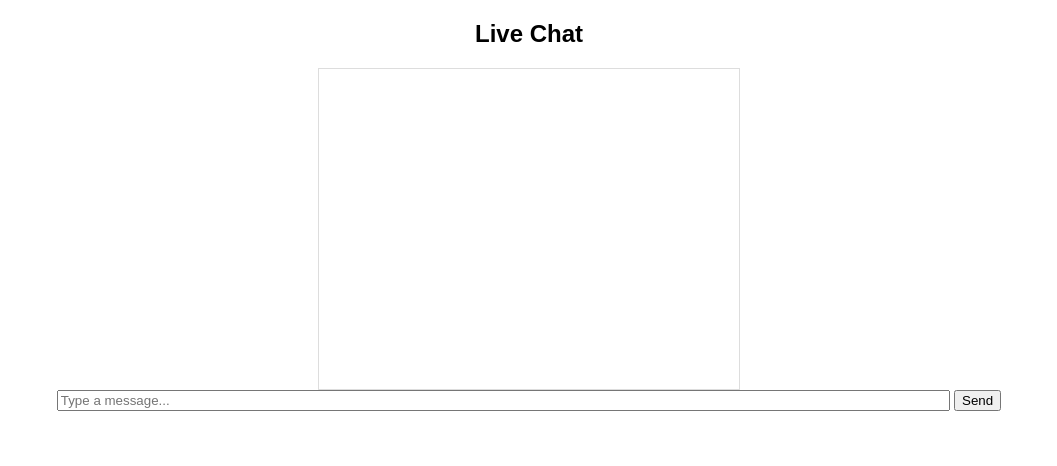
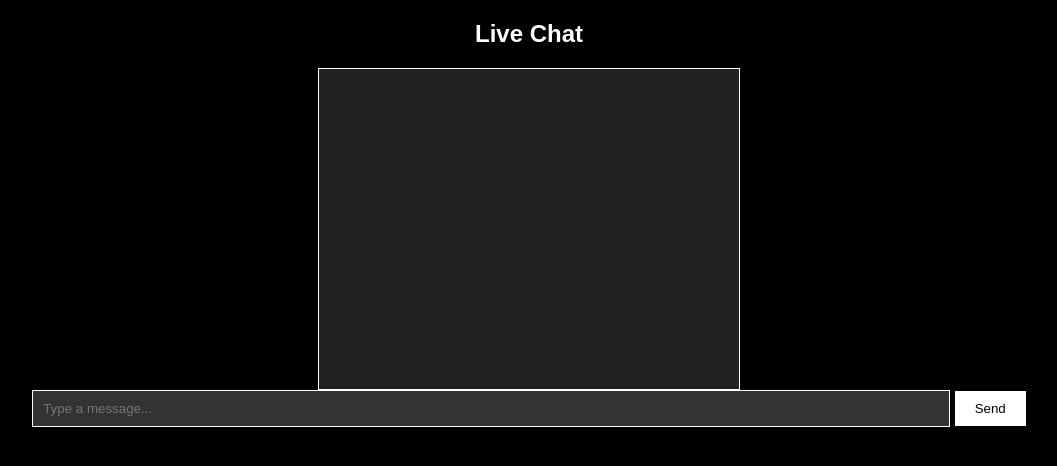
Before and after one commit to matteoaereo/live-chat, a plain HTML site: page index.html in a window 1280 px wide. Shown: the whole page, without its empty margins (111-1168 px from the left). Drawn offline with Linux system fonts and the light colour scheme; no server answers.

Commit message:
Update index.html

```diff
--- a/index.html
+++ b/index.html
@@ -7,10 +7,66 @@
     <script src="https://www.gstatic.com/firebasejs/10.7.1/firebase-app.js"></script>
     <script src="https://www.gstatic.com/firebasejs/10.7.1/firebase-firestore.js"></script>
     <style>
-        body { font-family: Arial, sans-serif; text-align: center; }
-        #chat-box { width: 90%; max-width: 400px; height: 300px; overflow-y: scroll; border: 1px solid #ddd; padding: 10px; margin: auto; }
-        #message { width: 70%; }
+        body {
+            font-family: Arial, sans-serif;
+            background-color: #000;
+            color: #fff;
+            text-align: center;
+            margin: 0;
+            padding: 0;
+        }
+
+        h2 {
+            color: #fff;
+        }
+
+        #chat-box {
+            width: 90%;
+            max-width: 400px;
+            height: 300px;
+            overflow-y: scroll;
+            border: 1px solid #fff;
+            padding: 10px;
+            margin: auto;
+            background-color: #222;
+            color: #fff;
+        }
+
+        #message {
+            width: 70%;
+            padding: 10px;
+            border: 1px solid #fff;
+            background-color: #333;
+            color: #fff;
+            margin-bottom: 10px;
+        }
+
+        button {
+            padding: 10px 20px;
+            background-color: #fff;
+            color: #000;
+            border: none;
+            cursor: pointer;
+        }
+
+        button:hover {
+            background-color: #ddd;
+        }
+
+        .message {
+            margin: 5px 0;
+            padding: 5px;
+            background-color: #444;
+            border-radius: 4px;
+        }
     </style>
+</head>
+<body>
+    <h2>Live Chat</h2>
+    <div id="chat-box"></div>
+    <input type="text" id="message" placeholder="Type a message...">
+    <button onclick="sendMessage()">Send</button>
+
     <script>
         document.addEventListener("DOMContentLoaded", function() {
             const firebaseConfig = {
@@ -25,35 +81,39 @@
             const db = firebase.firestore();
             const chatBox = document.getElementById("chat-box");
 
+            // Send message function
             function sendMessage() {
                 const messageInput = document.getElementById("message");
                 if (messageInput.value.trim() !== "") {
                     db.collection("messages").add({
                         text: messageInput.value,
                         timestamp: firebase.firestore.FieldValue.serverTimestamp()
+                    })
+                    .then(() => {
+                        messageInput.value = ""; // Clear input after sending
+                    })
+                    .catch((error) => {
+                        console.error("Error sending message: ", error);
                     });
-                    messageInput.value = "";
                 }
             }
 
-            db.collection("messages").orderBy("timestamp").onSnapshot(snapshot => {
-                chatBox.innerHTML = "";
-                snapshot.forEach(doc => {
-                    const msg = document.createElement("div");
-                    msg.textContent = doc.data().text;
-                    chatBox.appendChild(msg);
+            // Fetch messages and display them in the chat box
+            db.collection("messages")
+                .orderBy("timestamp")
+                .onSnapshot(snapshot => {
+                    chatBox.innerHTML = ""; // Clear the chat box
+                    snapshot.forEach(doc => {
+                        const msg = document.createElement("div");
+                        msg.textContent = doc.data().text;
+                        msg.classList.add("message");
+                        chatBox.appendChild(msg);
+                    });
+                    chatBox.scrollTop = chatBox.scrollHeight; // Auto-scroll to the latest message
                 });
-                chatBox.scrollTop = chatBox.scrollHeight;
-            });
 
             window.sendMessage = sendMessage;
         });
     </script>
-</head>
-<body>
-    <h2>Live Chat</h2>
-    <div id="chat-box"></div>
-    <input type="text" id="message" placeholder="Type a message...">
-    <button onclick="sendMessage()">Send</button>
 </body>
 </html>
```
